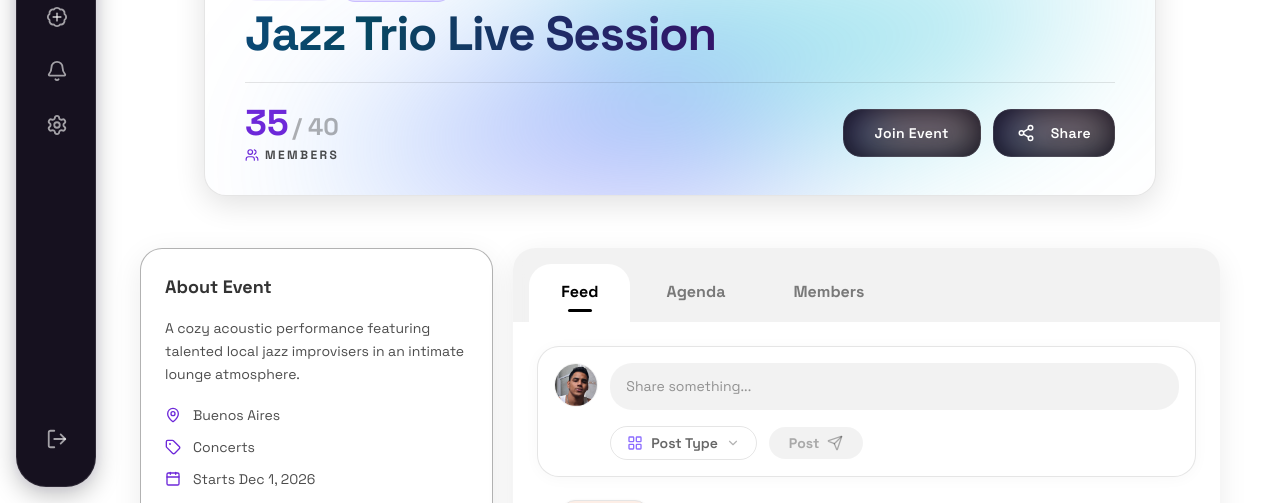
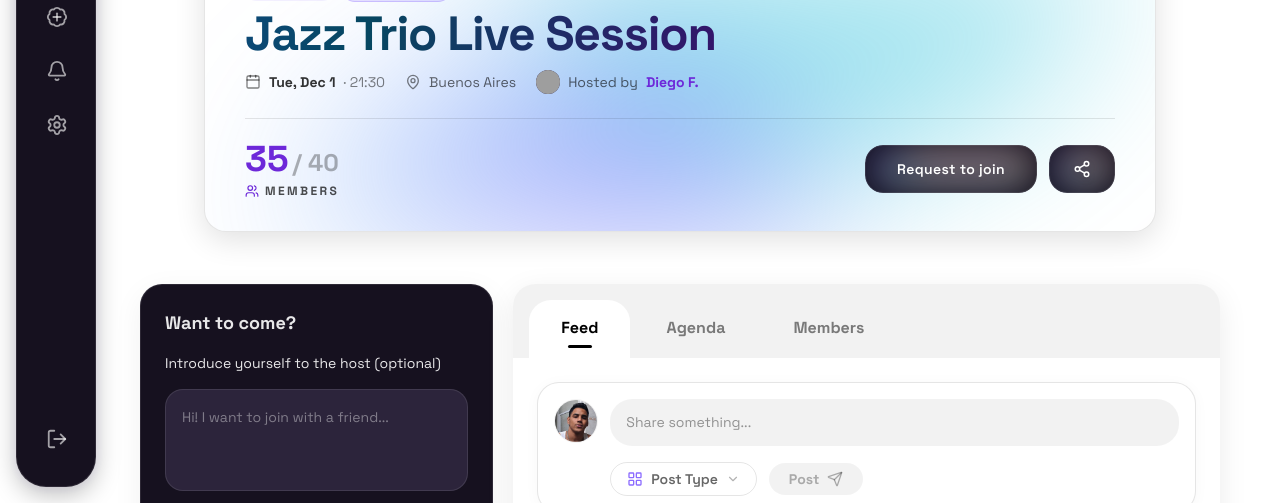
Before and after one commit to Alexeque1/GroupyApp, a Next.js app: page /event/10 in a window 1280 px wide. Shown: the part 297-800 px from the top of the page. Built offline with nearby package versions, Linux system fonts and the light colour scheme; grey boxes are pictures that could not be loaded.

Commit message:
feat(event): enhance event details display with host info and request to join feature

```diff
--- a/src/app/(protected)/event/[id]/page.tsx
+++ b/src/app/(protected)/event/[id]/page.tsx
@@ -33,6 +33,7 @@ export default function Event({ params }: EventProps) {
         );
     }
 
+    const host = USERS_DATA.find((u) => u.id === event.ownerId);
     const [memberCount, memberLimit] = event.members.split("/").map(Number);
 
     // Candidates for new owner if the current one decides to leave the event: admins + members, excluding the owner.
@@ -58,6 +59,9 @@ export default function Event({ params }: EventProps) {
                         memberLimit,
                         category: event.category,
                         status: getEventStatus(event.startDate),
+                        startDate: event.startDate,
+                        location: event.location,
+                        host,
                     }}
                     isUserMember={isUserMember}
                     isUserOwner={userIsOwner}
--- a/src/components/event/event-aside-section.tsx
+++ b/src/components/event/event-aside-section.tsx
@@ -1,8 +1,12 @@
+"use client";
+
+import { useState, useRef, ChangeEvent } from "react";
 import { Calendar, MapPin, Tag } from "lucide-react";
 import Image from "next/image";
 import { USERS_DATA } from "@/lib/mock_data/users-data";
 import Link from "next/link";
 import { formatEventDate } from "@/lib/date";
+import Button from "../ui/button";
 
 type EventAsideProps = {
     event: {
@@ -17,7 +21,18 @@ type EventAsideProps = {
     isUserMember?: boolean;
 };
 
-export default function EventAsideSection({ event }: EventAsideProps) {
+export default function EventAsideSection({ event, isUserMember }: EventAsideProps) {
+    const [text, setText] = useState("");
+    const textareaRef = useRef<HTMLTextAreaElement>(null);
+
+    const handleTextChange = (e: ChangeEvent<HTMLTextAreaElement>) => {
+        setText(e.target.value);
+
+        if (textareaRef.current) {
+            textareaRef.current.style.height = "auto";
+            textareaRef.current.style.height = `${textareaRef.current.scrollHeight}px`;
+        }
+    };
 
     const owner = USERS_DATA.find((user) => user.id === event.ownerId);
     const otherAdmins = event.adminIds
@@ -25,10 +40,39 @@ export default function EventAsideSection({ event }: EventAsideProps) {
         .filter((user) => user !== undefined);
 
     return (
-        <aside className="flex h-fit flex-1 flex-col gap-6 rounded-3xl border border-black/30 bg-white/5 p-6 shadow-[0_8px_30px_rgba(0,0,0,0.08)] backdrop-blur-sm">
+        <aside className="flex h-fit flex-1 flex-col gap-5">
 
-            {/* SECTION 1: EVENT INFO */}
-            <div className="flex flex-col gap-4">
+            {/* REQUEST TO JOIN */}
+            {!isUserMember && (
+                <div className="flex flex-col gap-4 rounded-3xl border border-white/10 bg-brand-dark/95 p-6 shadow-[0_8px_30px_rgba(0,0,0,0.06)] backdrop-blur-sm">
+                    <h3 className="text-lg font-bold text-white/90">
+                        Want to come?
+                    </h3>
+                    <p className="text-sm text-white/90">
+                        Introduce yourself to the host (optional)
+                    </p>
+
+                    {/* TEXTAREA ACTUALIZADO */}
+                    <textarea
+                        ref={textareaRef}
+                        rows={3}
+                        value={text}
+                        onChange={handleTextChange}
+                        placeholder="Hi! I want to join with a friend..."
+                        className={`w-full resize-none overflow-hidden text-sm leading-relaxed outline-none max-h-[250px] overflow-y-auto p-4 rounded-2xl transition-colors duration-200 ${text.length > 0
+                                ? "bg-white text-black border-transparent placeholder:text-black/40"
+                                : "bg-[#2C243B] text-white border border-white/10 placeholder:text-white/40"
+                            }`}
+                    />
+
+                    <Button type="button" tone="light">
+                        Send Request
+                    </Button>
+                </div>
+            )}
+
+            {/* EVENT INFO */}
+            <div className="flex flex-col gap-4 rounded-3xl border border-black/10 bg-white p-6 shadow-[0_8px_30px_rgba(0,0,0,0.06)] backdrop-blur-sm">
                 <h3 className="text-lg font-bold text-black/80">
                     About Event
                 </h3>
@@ -53,21 +97,17 @@ export default function EventAsideSection({ event }: EventAsideProps) {
                 </div>
             </div>
 
-            <hr className="border-black/10" />
-
-            {/* SECTION 2: TEAM / ADMINS */}
-            <div className="flex flex-col gap-4">
+            {/* TEAM / ADMINS */}
+            <div className="flex flex-col gap-4 rounded-3xl border border-black/10 bg-white p-6 shadow-[0_8px_30px_rgba(0,0,0,0.06)] backdrop-blur-sm">
                 <h3 className="text-lg font-bold text-black/80">
                     Team
                 </h3>
 
                 <div className="flex flex-col gap-4">
-
                     {owner && (
                         <Link href={`/profile/${owner.username}`}>
                             <div className="group flex items-center justify-between rounded-2xl border border-brand-purple/20 bg-brand-purple/5 p-3 transition-colors hover:bg-brand-purple/10 dark:border-brand-purple/30 dark:bg-brand-purple/10">
                                 <div className="flex items-center gap-3.5">
-
                                     <div className="relative h-14 w-14 shrink-0 overflow-hidden rounded-full border-2 border-brand-purple/20 bg-white shadow-sm">
                                         <Image
                                             src={owner.profileImage}
@@ -76,7 +116,6 @@ export default function EventAsideSection({ event }: EventAsideProps) {
                                             className="object-cover"
                                         />
                                     </div>
-
                                     <div className="flex flex-col">
                                         <span className="text-[15px] font-bold text-black transition-colors group-hover:text-brand-purple dark:text-white">
                                             {owner.firstName} {owner.lastName}
@@ -85,7 +124,6 @@ export default function EventAsideSection({ event }: EventAsideProps) {
                                             Owner
                                         </span>
                                     </div>
-
                                 </div>
                             </div>
                         </Link>
@@ -96,7 +134,6 @@ export default function EventAsideSection({ event }: EventAsideProps) {
                             {otherAdmins.map((admin) => (
                                 <Link key={admin!.id} href={`/profile/${admin!.username}`}>
                                     <div className="group flex cursor-pointer items-center gap-3">
-
                                         <div className="relative h-10 w-10 shrink-0 overflow-hidden rounded-xl border border-black/5 bg-black/5 transition-transform group-hover:scale-105">
                                             <Image
                                                 src={admin!.profileImage}
@@ -105,7 +142,6 @@ export default function EventAsideSection({ event }: EventAsideProps) {
                                                 className="object-cover"
                                             />
                                         </div>
-
                                         <div className="flex flex-1 flex-col">
                                             <h4 className="text-sm font-semibold text-black/80 transition-colors group-hover:text-brand-purple-deep">
                                                 {admin!.firstName} {admin!.lastName}
--- a/src/components/event/event-header.tsx
+++ b/src/components/event/event-header.tsx
@@ -4,7 +4,9 @@ import { useState } from "react";
 import AnimatedBackgroundLight from "../ui/backgrounds/animated-background-light";
 import Button from "../ui/button";
 import Image from "next/image";
-import { Users, Share2, ArrowLeft, Check, LogOut } from "lucide-react";
+import Link from "next/link";
+import { format } from "date-fns";
+import { Users, Share2, ArrowLeft, Check, LogOut, Calendar, MapPin } from "lucide-react";
 import { useRouter } from "next/navigation";
 import { cn } from "@/lib/utils";
 import { getEventStatusInfo } from "@/lib/event-status";
@@ -21,6 +23,14 @@ type EventHeaderProps = {
         memberLimit: number;
         category: string;
         status: string;
+        startDate: string;
+        location: string;
+        host?: {
+            firstName: string;
+            lastName: string;
+            username: string;
+            profileImage?: string;
+        };
     };
     isUserMember?: boolean;
     isUserOwner?: boolean;
@@ -44,6 +54,10 @@ export default function EventHeader({
     const [statusAlert, setStatusAlert] = useState<{ description: string; type: "success" | "error" } | null>(null);
 
     const isFull = memberCount >= eventData.memberLimit;
+
+    const startDate = new Date(eventData.startDate);
+    const host = eventData.host;
+    const hostInitials = host ? `${host.firstName[0] ?? ""}${host.lastName[0] ?? ""}`.toUpperCase() : "";
 
     const handleJoinToggle = () => {
         if (isMember) {
@@ -194,6 +208,47 @@ export default function EventHeader({
                             <h1 className="dark-mesh-gradient text-3xl font-black tracking-tight md:text-4xl lg:text-5xl">
                                 {eventData.title}
                             </h1>
+
+                            {/* EVENT INFO */}
+                            <div className="mt-1 flex flex-wrap items-center gap-x-5 gap-y-2 text-sm text-black/60">
+                                <span className="flex items-center gap-2">
+                                    <Calendar size={16} className="shrink-0 text-black/50" />
+                                    <span className="font-bold text-black/80">
+                                        {format(startDate, "EEE, MMM d")}
+                                    </span>
+                                    <span className="text-black/50">· {format(startDate, "HH:mm")}</span>
+                                </span>
+
+                                <span className="flex items-center gap-2">
+                                    <MapPin size={16} className="shrink-0 text-black/50" />
+                                    {eventData.location}
+                                </span>
+
+                                {host && (
+                                    <span className="flex items-center gap-2">
+                                        <span className="relative flex h-6 w-6 shrink-0 items-center justify-center overflow-hidden rounded-full bg-brand-plum text-[10px] font-bold text-white">
+                                            {host.profileImage ? (
+                                                <Image
+                                                    src={host.profileImage}
+                                                    alt={`${host.firstName} ${host.lastName}`}
+                                                    fill
+                                                    sizes="24px"
+                                                    className="object-cover"
+                                                />
+                                            ) : (
+                                                hostInitials
+                                            )}
+                                        </span>
+                                        Hosted by
+                                        <Link
+                                            href={`/profile/${host.username}`}
+                                            className="font-bold text-brand-purple-deep transition-colors hover:text-brand-purple"
+                                        >
+                                            {host.firstName} {host.lastName[0]}.
+                                        </Link>
+                                    </span>
+                                )}
+                            </div>
                         </div>
 
                         {/* STATS AND BUTTONS */}
@@ -237,7 +292,7 @@ export default function EventHeader({
                                         className="h-12 flex-1 px-4 md:flex-none md:px-8"
                                         textClassName="text-sm flex items-center gap-2 justify-center"
                                     >
-                                        {isFull ? "Event full" : "Join Event"}
+                                        {isFull ? "Event full" : "Request to join"}
                                     </Button>
                                 )}
 
@@ -252,7 +307,7 @@ export default function EventHeader({
                                     </Button>
                                 )}
 
-                                {/* SHARE BUTTON - Using your Button component */}
+                                {/* SHARE BUTTON */}
                                 <Button
                                     tone="dark"
                                     onClick={handleShare}
@@ -260,9 +315,6 @@ export default function EventHeader({
                                     textClassName="flex items-center justify-center text-sm"
                                 >
                                     <Share2 size={18} />
-                                    <span className="hidden md:ml-2 md:inline-block md:font-semibold">
-                                        Share
-                                    </span>
                                 </Button>
                             </div>
                         </div>
```
